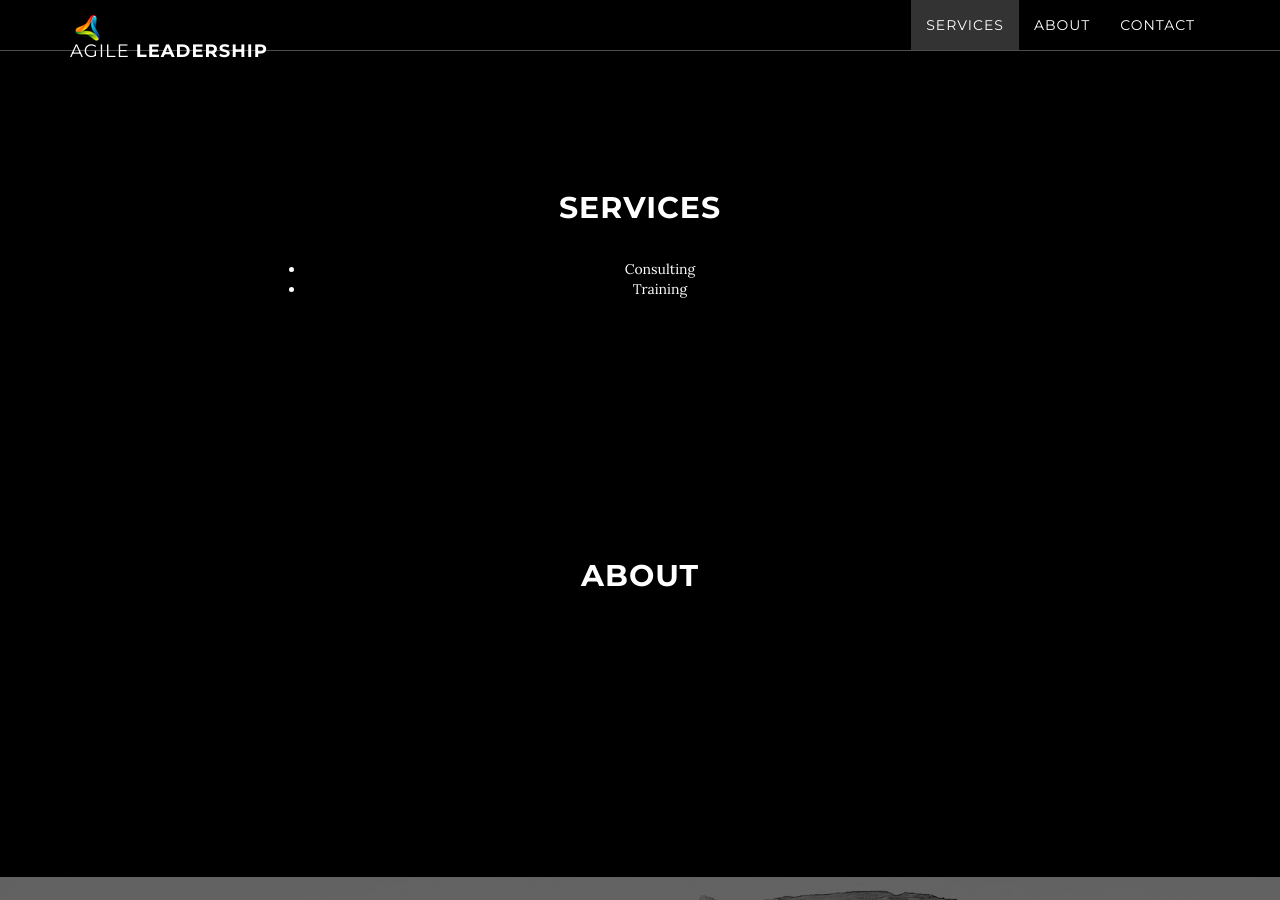
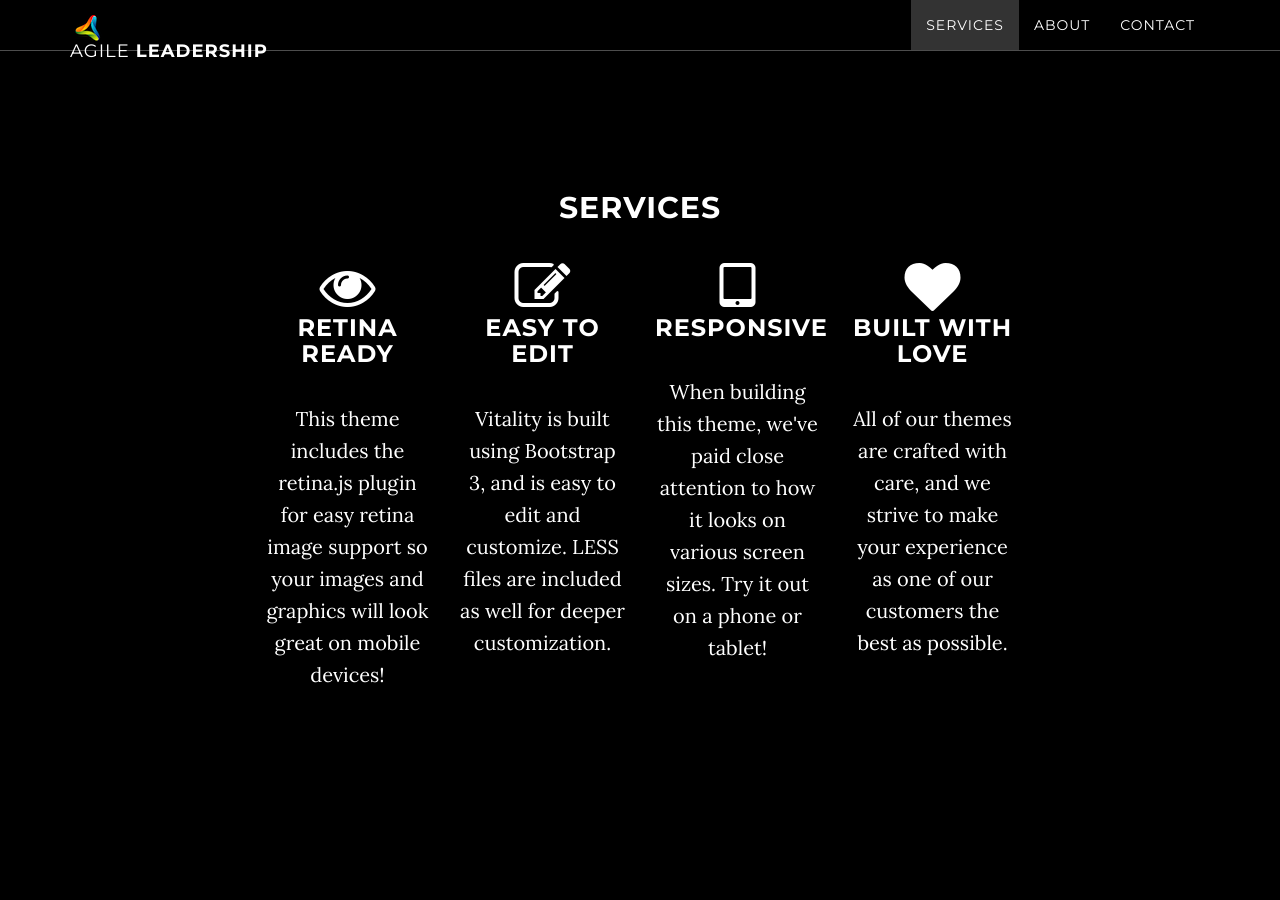
Before and after one commit to agileleadership/agileleadership.github.io, a Jekyll site: the page built from index.html, in a window 1280 px wide and 900 px high, scrolled down 959 px. Built offline with Jekyll 4.4.1, drawn with Linux system fonts in a browser that asks for light colours; nearby versions of some CDN libraries.

Commit message:
Update index.html

```diff
--- a/index.html
+++ b/index.html
@@ -23,10 +23,36 @@ layout: default
     <div class="row">
         <div class="col-lg-8 col-lg-offset-2">
             <h2>Services</h2>
-            <ul>
-                <li>Consulting</li>
-                <li>Training</li>
-            </ul>
+            <div class="row text-center content-row">
+                <div class="col-md-3 col-sm-6">
+                    <div class="about-content">
+                        <i class="fa fa-eye fa-4x"></i>
+                        <h3>Retina Ready</h3>
+                        <p>This theme includes the retina.js plugin for easy retina image support so your images and graphics will look great on mobile devices!</p>
+                    </div>
+                </div>
+                <div class="col-md-3 col-sm-6">
+                    <div class="about-content">
+                        <i class="fa fa-edit fa-4x"></i>
+                        <h3>Easy to Edit</h3>
+                        <p>Vitality is built using Bootstrap 3, and is easy to edit and customize. LESS files are included as well for deeper customization.</p>
+                    </div>
+                </div>
+                <div class="col-md-3 col-sm-6">
+                    <div class="about-content">
+                        <i class="fa fa-tablet fa-4x"></i>
+                        <h3>Responsive</h3>
+                        <p>When building this theme, we've paid close attention to how it looks on various screen sizes. Try it out on a phone or tablet!</p>
+                    </div>
+                </div>
+                <div class="col-md-3 col-sm-6">
+                    <div class="about-content">
+                        <i class="fa fa-heart fa-4x"></i>
+                        <h3>Built with Love</h3>
+                        <p>All of our themes are crafted with care, and we strive to make your experience as one of our customers the best as possible.</p>
+                    </div>
+                </div>
+            </div>
         </div>
     </div>
 </section>
```
